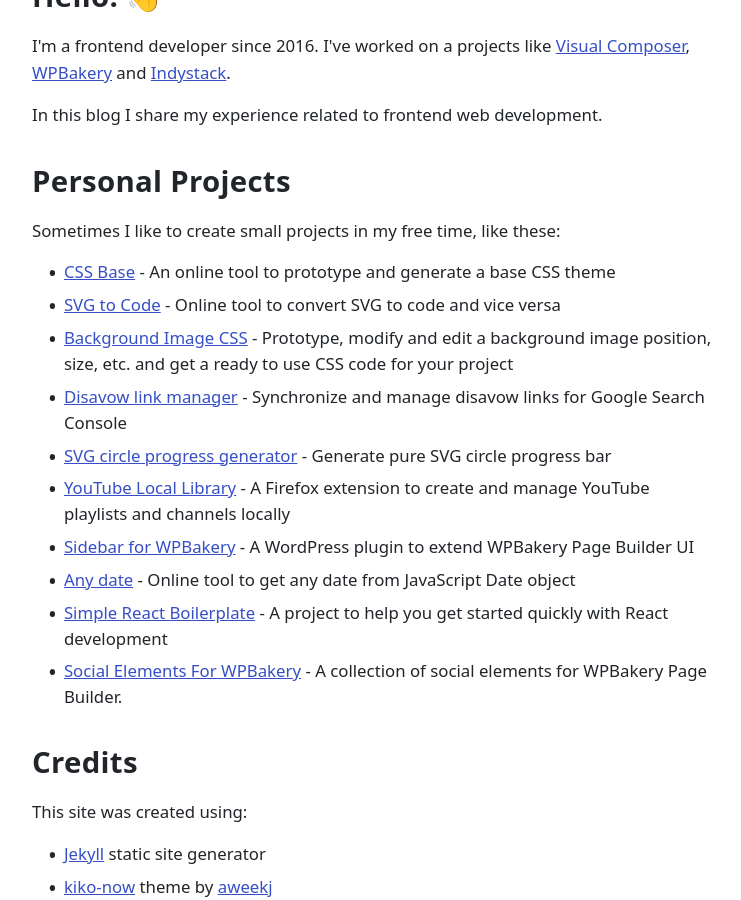
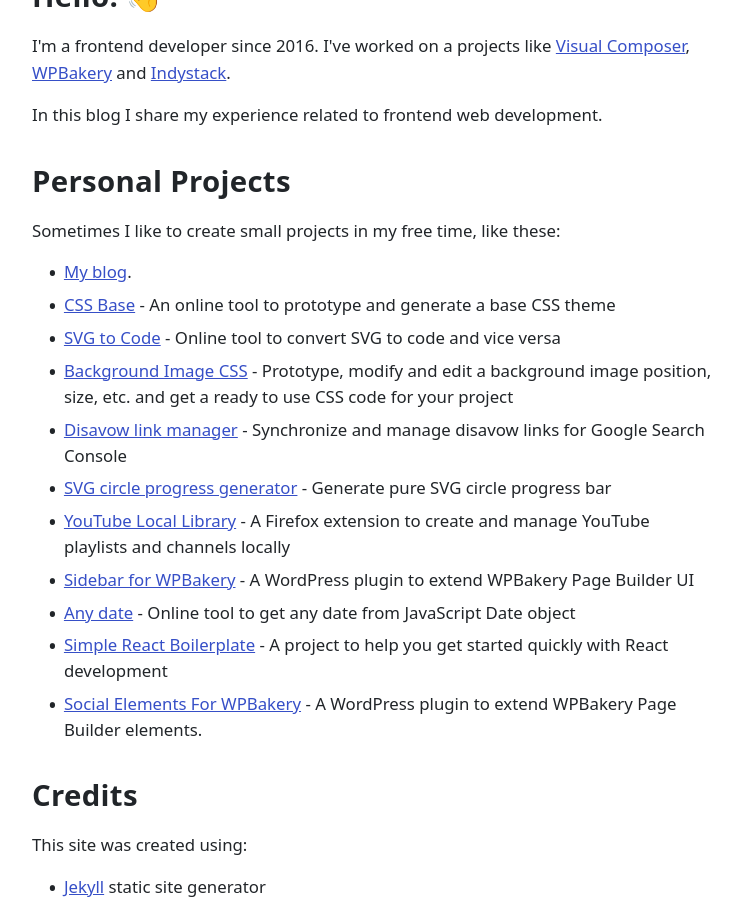
Before and after one commit to nikitahl/dev-blog, a Jekyll site: the page built from about.md, in a window 1280 px wide and 900 px high, scrolled down 439 px. Shown: the whole window, without its empty margins (268-1009 px from the left). Built offline with Jekyll 4.4.1, drawn with Linux system fonts in a browser that asks for light colours.

Commit message:
Update about page

```diff
--- a/about.md
+++ b/about.md
@@ -49,6 +49,7 @@
 <h2>Personal Projects</h2>
 <p>Sometimes I like to create small projects in my free time, like these:</p>
 <ul>
+	<li><a href="https://nikitahl.com/">My blog</a>.</li>
 	<li><a href="https://nikitahl.github.io/css-base/" target="_blank" rel="noopener">CSS Base</a> - An online tool to prototype and generate a base CSS theme</li>
 	<li><a href="https://nikitahl.github.io/svg-2-code/" target="_blank" rel="noopener">SVG to Code</a> - Online tool to convert SVG to code and vice versa</li>
 	<li><a href="https://nikitahl.github.io/bg-image/" target="_blank" rel="noopener">Background Image CSS</a> - Prototype, modify and edit a background image position, size, etc. and get a ready to use CSS code for your project</li>
@@ -58,7 +59,7 @@
 	<li><a href="https://github.com/nikitahl/sidebar-navigation-for-wpbakery" target="_blank" rel="noopener">Sidebar for WPBakery</a> - A WordPress plugin to extend WPBakery Page Builder UI</li>
 	<li><a href="https://github.com/nikitahl/any-date" target="_blank" rel="noopener">Any date</a> - Online tool to get any date from JavaScript Date object</li>
 	<li><a href="https://github.com/nikitahl/simple-react-boilerplate" target="_blank" rel="noopener">Simple React Boilerplate</a> - A project to help you get started quickly with React development</li>
-	<li><a href="https://github.com/nikitahl/social-elements-for-wpbakery" target="_blank" rel="noopener">Social Elements For WPBakery</a> - A collection of social elements for WPBakery Page Builder.</li>
+	<li><a href="https://github.com/nikitahl/social-elements-for-wpbakery" target="_blank" rel="noopener">Social Elements For WPBakery</a> - A WordPress plugin to extend WPBakery Page Builder elements.</li>
 </ul>
 <h2>Credits</h2>
 <p>This site was created using:</p>
```
